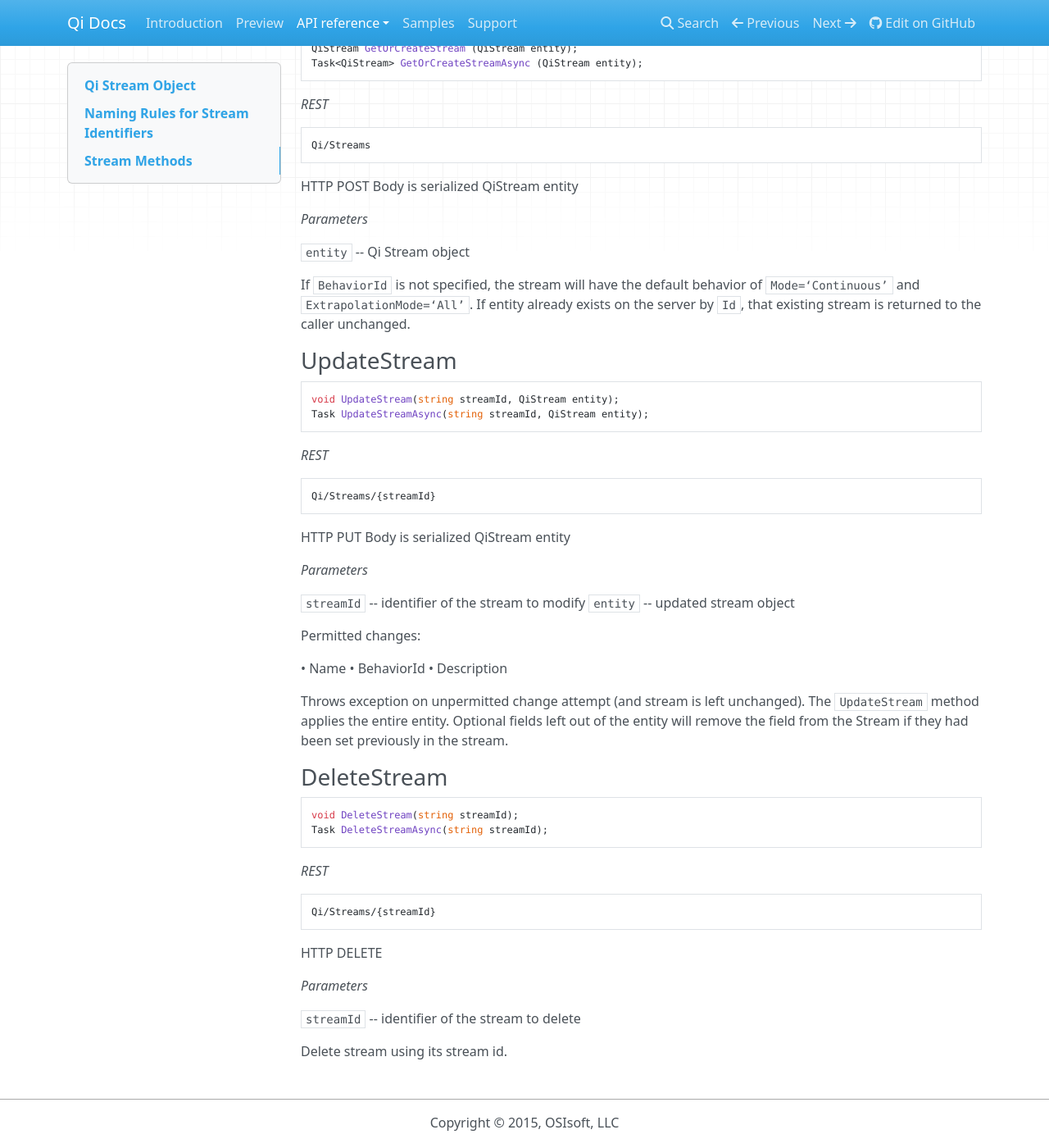
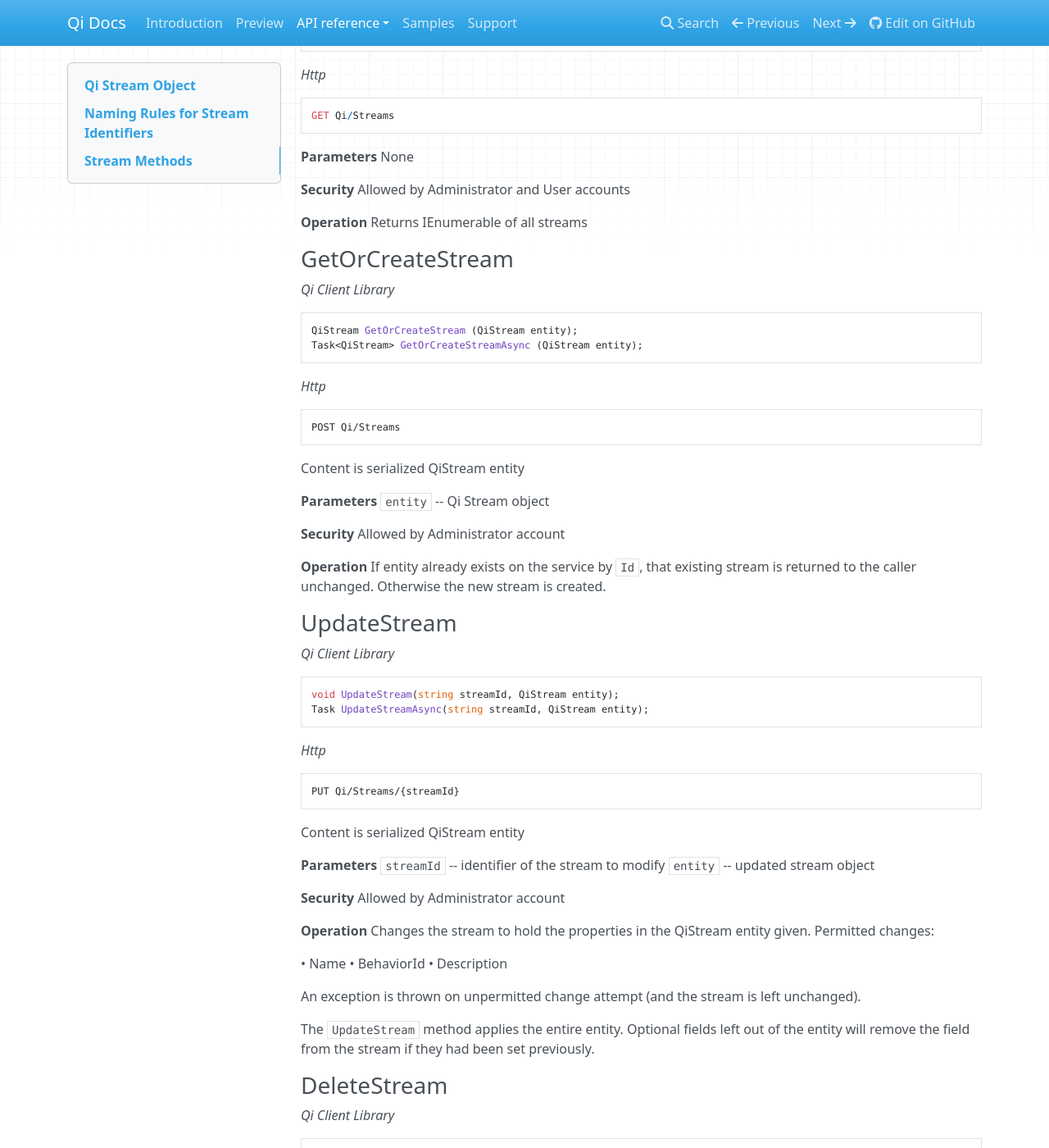
Before and after one commit to ssuryanarayanan/Qi-Docs, an MkDocs documentation site: the page built from docs/QiStreams.md, in a window 1280 px wide and 1400 px high, scrolled down 1247 px. Shown: the whole window at 82% size. Built offline with MkDocs 1.6.1, drawn with Linux system fonts in a browser that asks for light colours; nearby versions of some CDN libraries; old or Windows-style settings are respelled for this version of MkDocs; some of the changed text lies outside the part shown.

Commit message:
Update QiStreams.md
Merge of O365 doc version 1.1

````diff
--- a/docs/QiStreams.md
+++ b/docs/QiStreams.md
@@ -1,121 +1,144 @@
-Streams are the fundamental unit of storage in the Qi Service.  Each stream represents an ordered series of events or observations for a particular item of interest, e.g., the temperature of a given room.  Each stream must have a Qi Type associated with it, and each event sent to the stream must conform to this type or it will be rejected.  Streams may optionally have a Stream Behavior to control how data is returned.
+Streams are the fundamental unit of storage in the Qi Service. Each stream represents an ordered series of events or observations for a particular item of interest, e.g., the temperature of a given room. Each stream must have a Qi Type associated with it, and each event sent to the stream must conform to this type or it will be rejected. Streams may optionally have a Stream Behavior to control how data is returned.
 
 ## Qi Stream Object
 
 ```
-  string Id
-  string Name
-  string Description
-  string TypeId
-  string BehaviorId
+  string Id           (required Id for referencing the type)
+  string Name         (optional name)
+  string Description  (optional description text)
+  string TypeId       (required type to be used for this stream)
+  string BehaviorId   (optional Stream Behavior for this stream)
 ```
 
-A Qi Stream object must include:
-- an ‘Id’ field (unique)
-- a ‘TypeId’ field with the Id of an existing Type.
+A Qi Stream object must include an ‘Id’ field (unique) and a ‘TypeId’ field with the Id of an existing Type.
+‘Name’ and ‘Description’ fields are optional text fields.
+‘BehaviorId’ is set with the Id of an existing Stream Behavior but is optional.
+
+When BehaviorId is not included the stream will have default behavior which is equivalent to Mode = ‘Continuous’ and Extrapolation = ‘All’. See Stream Behavior for more information.
+
+A stream is always referenced with its Id property.
 
 ## Naming Rules for Stream Identifiers
 1.	Case sensitive
-2.	Allows spaces.
+2.	Allows spaces
+3.	Cannot start with two underscores ("__")
+4.	Must be between 3 and 63 characters in length
+5.	Contains only alphanumeric characters
 
 ## Stream Methods
 ### GetStream
+*_Qi Client Library_*
 ```
 QiStream GetStream(string streamId);
 Task<QiStream> GetStreamAsync (string streamId);
 ```
 
-*REST*
+*_Http_*
 ```
-Qi/Streams/{streamId}
+GET Qi/Streams/{streamId}
 ```
 
-HTTP GET
-
-*Parameters*
-
+**Parameters**
 `streamId` -- string identifying the stream
 
-Returns a QiStream object.
+**Security**
+Allowed by Administrator and User accounts
+
+**Operation**
+Returns a QiStream object
 
 ### GetStreams
+*_Qi Client Library_*
 ```
 IEnumerable<QiStream> GetStreams ();
 Task<IEnumerable<QiStream>> GetStreamsAsync ();
 ```
 
-*REST*
+*_Http_*
 ```
-Qi/Streams
+GET Qi/Streams
 ```
 
-HTTP GET
+**Parameters**
+None
 
-Returns IEnumerable of all streams for the tenant.
+**Security**
+Allowed by Administrator and User accounts
+
+**Operation**
+Returns IEnumerable of all streams
 
 ### GetOrCreateStream
+*_Qi Client Library_*
 ```
 QiStream GetOrCreateStream (QiStream entity);
 Task<QiStream> GetOrCreateStreamAsync (QiStream entity);
 ```
 
-*REST*
+*_Http_*
 ```
-Qi/Streams
+POST Qi/Streams
 ```
+Content is serialized QiStream entity
 
-HTTP POST
-Body is serialized QiStream entity
-
-*Parameters*
-
+**Parameters**
 `entity` -- Qi Stream object
 
-If `BehaviorId` is not specified, the stream will have the default behavior of `Mode=‘Continuous’` and `ExtrapolationMode=‘All’`. If entity already exists on the server by `Id`, that existing stream is returned to the caller unchanged.
+**Security**
+Allowed by Administrator account
+
+**Operation**
+If entity already exists on the service by `Id`, that existing stream is returned to the caller unchanged. Otherwise the new stream is created.
 
 ### UpdateStream
+*_Qi Client Library_*
 ```
 void UpdateStream(string streamId, QiStream entity);
 Task UpdateStreamAsync(string streamId, QiStream entity);
 ```
 
-*REST*
+*_Http_*
 ```
-Qi/Streams/{streamId}
+PUT Qi/Streams/{streamId}
 ```
+Content is serialized QiStream entity
 
-HTTP PUT
-Body is serialized QiStream entity
-
-*Parameters*
-
+**Parameters**
 `streamId` -- identifier of the stream to modify
 `entity` -- updated stream object
 
+**Security**
+Allowed by Administrator account
+
+**Operation**
+Changes the stream to hold the properties in the QiStream entity given.
 Permitted changes:
 
 •	Name
 •	BehaviorId
 •	Description
 
-Throws exception on unpermitted change attempt (and stream is left unchanged).
-The `UpdateStream` method applies the entire entity. Optional fields left out of the entity will remove the field from the Stream if they had been set previously in the stream.
+An exception is thrown on unpermitted change attempt (and the stream is left unchanged).
+
+The `UpdateStream` method applies the entire entity. Optional fields left out of the entity will remove the field from the stream if they had been set previously.
 
 ### DeleteStream
+*_Qi Client Library_*
 ```
 void DeleteStream(string streamId);
 Task DeleteStreamAsync(string streamId);
 ```
 
-*REST*
+*_Http_*
 ```
-Qi/Streams/{streamId}
+DELETE Qi/Streams/{streamId}
 ```
 
-HTTP DELETE
-
-*Parameters*
-
+**Parameters**
 `streamId` -- identifier of the stream to delete
 
-Delete stream using its stream id.
+**Security**
+Allowed by Administrator account
+
+**Operation**
+Delete stream using its stream id
````
